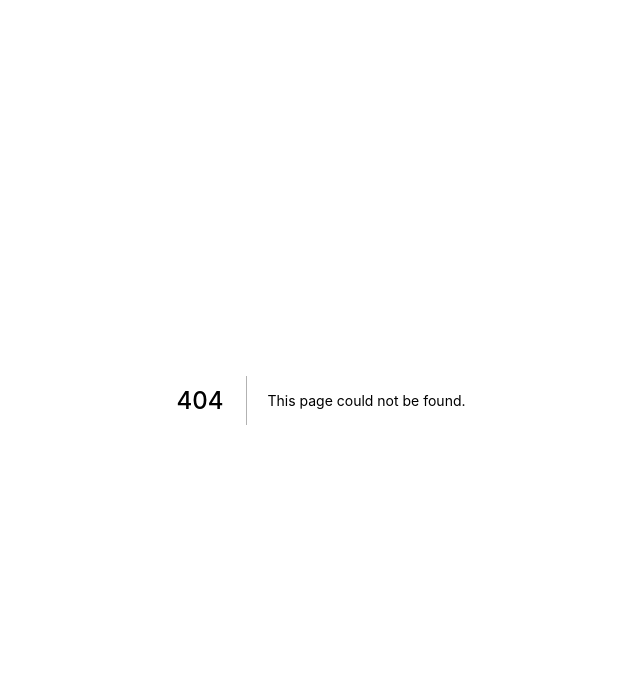
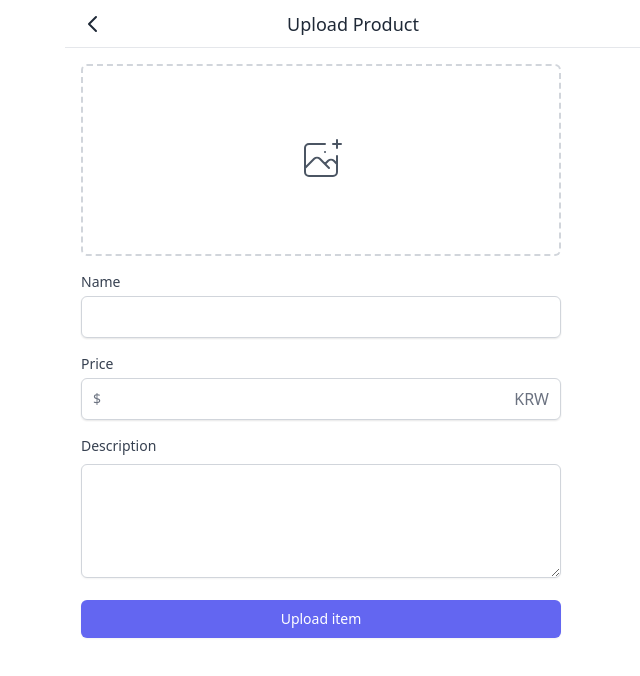
Before and after one commit to createhb21/modernhouse, a Next.js app: page /products/upload in a window 1280 px wide. Before the commit this address had no page. Shown: the top 676 px of the page, without its empty margins (319-959 px from the left). Built offline with nearby package versions, Linux system fonts and the light colour scheme.

Commit message:
uploag products logic

```diff
--- a/components/Item.tsx
+++ b/components/Item.tsx
@@ -16,7 +16,7 @@
   id,
 }: ItemProps) {
   return (
-    <Link href={`/items/${id}`}>
+    <Link href={`/products/${id}`}>
       <a className="flex cursor-pointer justify-between px-4 pt-5">
         <div className="flex space-x-4">
           <div className="h-20 w-20 rounded-md bg-gray-400" />
--- a/components/TextArea.tsx
+++ b/components/TextArea.tsx
@@ -1,10 +1,18 @@
+import { UseFormRegisterReturn } from 'react-hook-form';
+
 interface TextAreaProps {
   label?: string;
   name?: string;
+  register: UseFormRegisterReturn;
   [key: string]: any;
 }
 
-export default function TextArea({ label, name, ...rest }: TextAreaProps) {
+export default function TextArea({
+  label,
+  name,
+  register,
+  ...rest
+}: TextAreaProps) {
   return (
     <div>
       {label ? (
@@ -17,6 +25,7 @@
       ) : null}
       <textarea
         id={name}
+        {...register}
         className="mt-1 w-full rounded-md border-gray-300 shadow-sm focus:border-indigo-500 focus:ring-indigo-500 "
         rows={4}
         {...rest}
--- /dev/null
+++ b/pages/api/products/index.ts
@@ -0,0 +1,31 @@
+import { withApiSession } from '@libs/server/withSession';
+import { NextApiRequest, NextApiResponse } from 'next';
+import client from '../../../libs/server/client';
+import withHandler, { ResponseType } from '../../../libs/server/withHandler';
+
+async function handler(
+  req: NextApiRequest,
+  res: NextApiResponse<ResponseType>,
+) {
+  const {
+    body: { name, price, description },
+    session: { user },
+  } = req;
+  const product = await client.product.create({
+    data: {
+      name,
+      price: +price,
+      description,
+      image: 'xx',
+      user: {
+        connect: { id: user?.id },
+      },
+    },
+  });
+  res.json({
+    ok: true,
+    product,
+  });
+}
+
+export default withApiSession(withHandler({ method: 'POST', handler }));
--- a/pages/index.tsx
+++ b/pages/index.tsx
@@ -25,7 +25,7 @@
             hearts={1}
           />
         ))}
-        <FloatingButton href="/items/upload">
+        <FloatingButton href="/products/upload">
           <svg
             className="h-6 w-6"
             xmlns="http://www.w3.org/2000/svg"
--- a/pages/items/upload.tsx
+++ b/pages/products/upload.tsx
@@ -4,6 +4,10 @@
 import Layout from '@components/Layout';
 import TextArea from '@components/TextArea';
 import { useForm } from 'react-hook-form';
+import useMutation from '@libs/client/useMutation';
+import { useEffect } from 'react';
+import { Product } from '@prisma/client';
+import { useRouter } from 'next/router';
 
 interface UploadProductForm {
   name: string;
@@ -11,11 +15,28 @@
   description: string;
 }
 
+interface UploadProductMutation {
+  ok: boolean;
+  product: Product;
+}
+
 const Upload: NextPage = () => {
-  const {} = useForm();
+  const router = useRouter();
+  const { register, handleSubmit } = useForm<UploadProductForm>();
+  const [uploadProduct, { loading, data }] =
+    useMutation<UploadProductMutation>('/api/products');
+  const onValid = (data: UploadProductForm) => {
+    if (loading) return;
+    uploadProduct(data);
+  };
+  useEffect(() => {
+    if (data?.ok) {
+      router.push(`/products/${data.product.id}`);
+    }
+  }, [data, router]);
   return (
     <Layout canGoBack title="Upload Product">
-      <form className="space-y-4 p-4">
+      <form className="space-y-4 p-4" onSubmit={handleSubmit(onValid)}>
         <div>
           <label className="flex h-48 w-full cursor-pointer items-center justify-center rounded-md border-2 border-dashed border-gray-300 text-gray-600 hover:border-indigo-500 hover:text-indigo-500">
             <svg
@@ -35,17 +56,28 @@
             <input className="hidden" type="file" />
           </label>
         </div>
-        <Input required label="Name" name="name" type="text" />
         <Input
+          register={register('name', { required: true })}
+          required
+          label="Name"
+          name="name"
+          type="text"
+        />
+        <Input
+          register={register('price', { required: true })}
           required
           label="Price"
-          placeholder="0.00"
           name="price"
           type="text"
           kind="price"
         />
-        <TextArea name="description" label="Description" />
-        <Button text="Upload item" />
+        <TextArea
+          register={register('description', { required: true })}
+          name="description"
+          label="Description"
+          required
+        />
+        <Button text={loading ? 'Loading...' : 'Upload item'} />
       </form>
     </Layout>
   );
```
Also changed, not shown: pages/products/[id].tsx (renamed from pages/items/[id].tsx).
